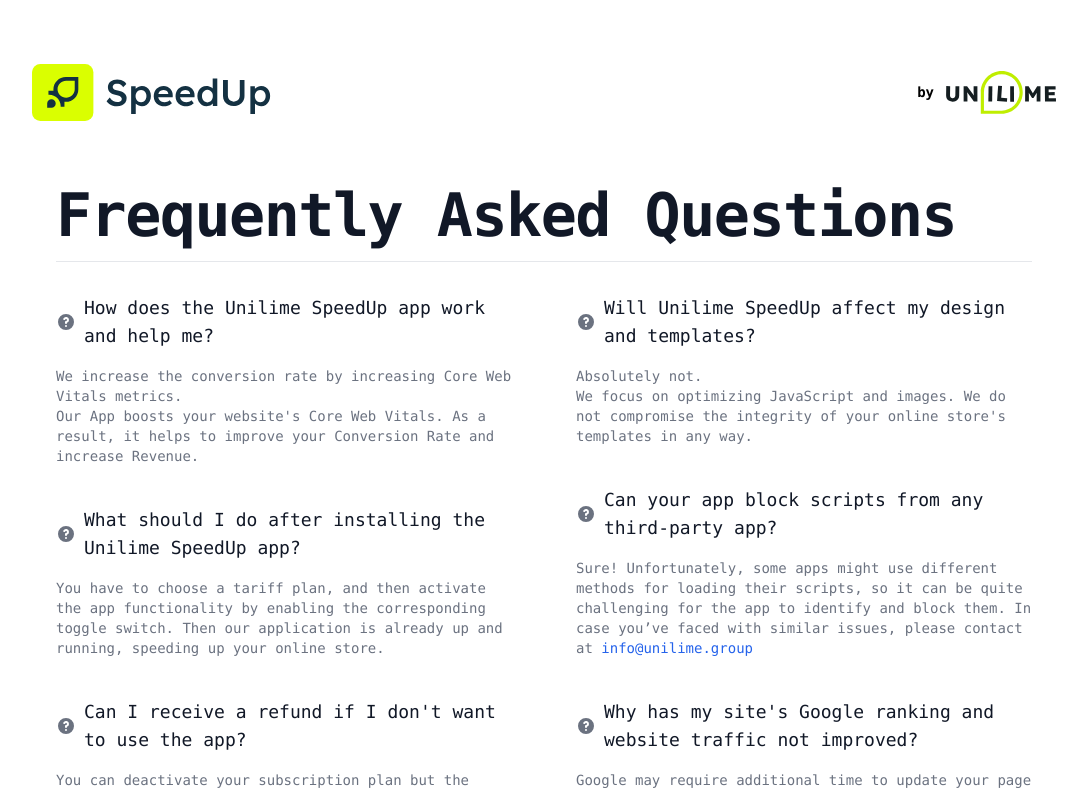
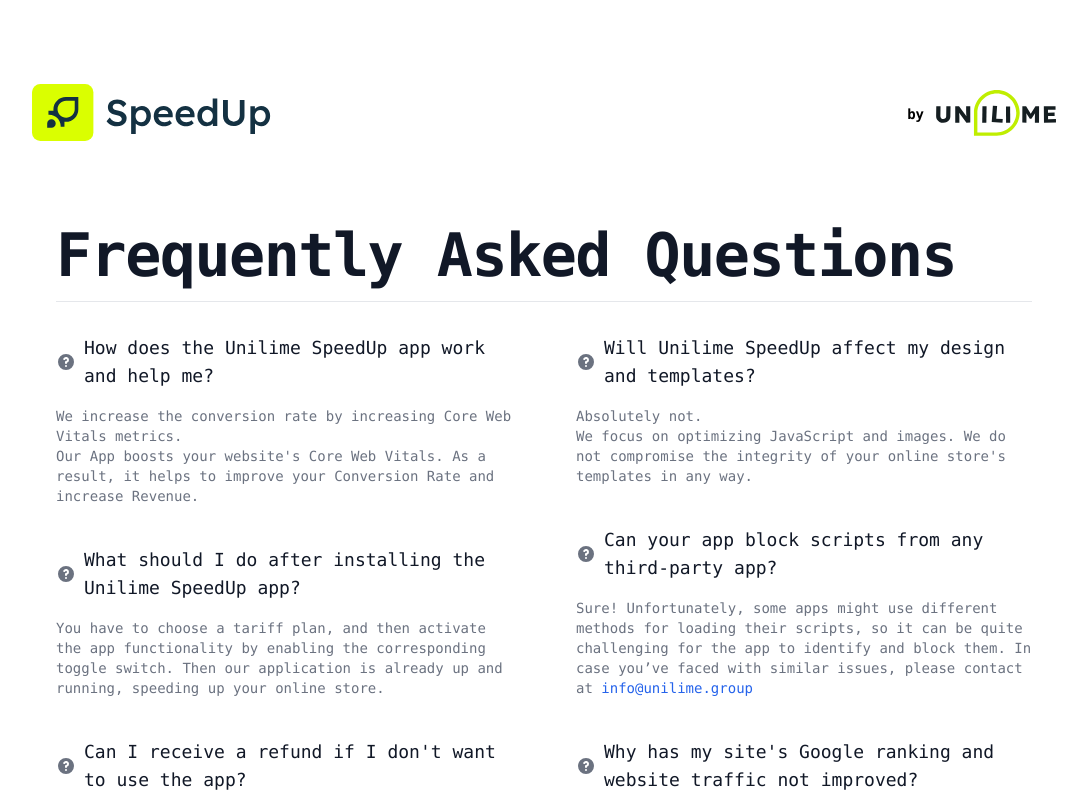
Before and after one commit to MikhailSemeniuk/adentro-next, a Next.js app: page /faq in a window 1280 px wide. Shown: the top 792 px of the page, without its empty margins (96-1183 px from the left). Built offline with nearby package versions, Linux system fonts and the light colour scheme.

Commit message:
favicon + header css

```diff
--- a/src/app/components/common/Header/index.tsx
+++ b/src/app/components/common/Header/index.tsx
@@ -6,7 +6,7 @@
 
     return (
         <div className="max-w-5xl w-full items-center justify-between font-mono text-sm lg:flex">
-            <p className="text-2xl font-bold fixed left-0 top-0 flex w-full justify-center from-zinc-200 backdrop-blur-2xl dark:from-inherit lg:static lg:w-auto  lg:rounded-xl">
+            <p className="text-2xl font-bold fixed py-5 left-0 top-0 flex w-full justify-center from-zinc-200 backdrop-blur-2xl dark:from-inherit lg:static lg:w-auto  lg:rounded-xl">
                 <a href="/" className="flex group" rel="noopener noreferrer">
                     <span
                         className="relative inline-flex items-center justify-center overflow-hidden text-gray-900 group dark:text-white dark:hover:text-gray-900 focus:ring-4 focus:outline-none focus:ring-lime-200 dark:focus:ring-lime-800">
@@ -39,7 +39,7 @@
                         src="/unilime.svg"
                         alt="Unilime Logo"
                         className="dark:invert"
-                        width={110}
+                        width={120}
                         height={24}
                         priority
                     />
```
Also changed, not shown: 1 other file (tests, documents, lock files or other folders).
